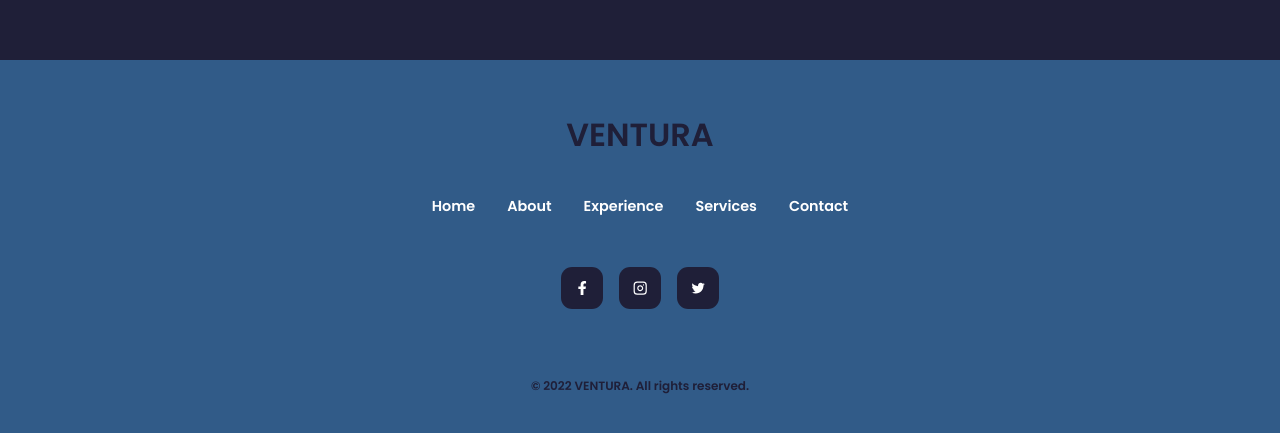
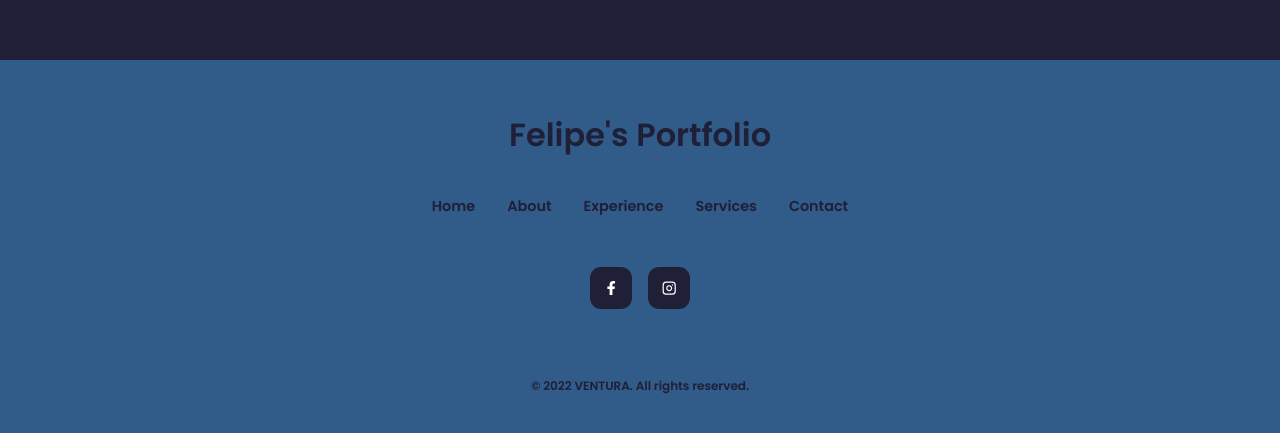
Before and after one commit to ventura0121/react-portfolio, a React (Create React App) app: page / in a window 1280 px wide. Shown: the part 4436-4869 px from the top of the page. Built offline with nearby package versions, Linux system fonts and the light colour scheme.

Commit message:
fixed footer

```diff
--- a/src/components/footer/Footer.jsx
+++ b/src/components/footer/Footer.jsx
@@ -2,24 +2,22 @@ import React from 'react'
 import './Footer.css'
 import {FaFacebookF} from 'react-icons/fa'
 import {FiInstagram} from 'react-icons/fi'
-import {IoLogoTwitter} from 'react-icons/io'
 
 const Footer = () => {
   return (
     <footer>
-      <a href = "#" className ="footer__logo">VENTURA</a>
+      <a href = "#" className ="footer__logo">Felipe's Portfolio</a>
 
       <ul className='permalinks'>
-        <li><a href="#"></a>Home</li>
-        <li><a href="#about"></a>About</li>
-        <li><a href="#portfolio"></a>Experience</li>
-        <li><a href="#hobbies"></a>Services</li>
-        <li><a href="#contact"></a>Contact</li>
+        <li><a href="#">Home</a></li>
+        <li><a href="#about">About</a></li>
+        <li><a href="#portfolio">Experience</a></li>
+        <li><a href="#hobbies">Services</a></li>
+        <li><a href="#contact">Contact</a></li>
       </ul>
       <div className="footer__socials">
-        <a href="https://facebook.com"><FaFacebookF/></a>
-        <a href="https://instagram.com"><FiInstagram/></a>
-        <a href="https://twitter.com"><IoLogoTwitter/></a>
+        <a href="https://www.facebook.com/felipe.emmanuel.ventura/"><FaFacebookF/></a>
+        <a href="https://www.instagram.com/fventura16/"><FiInstagram/></a>
       </div>
 
       <div className="footer__copyright">
```
